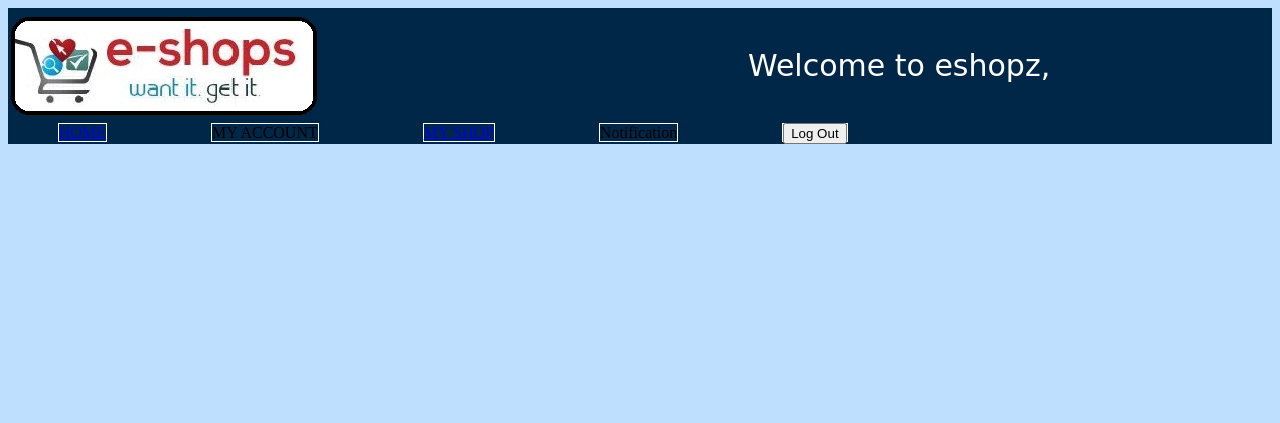
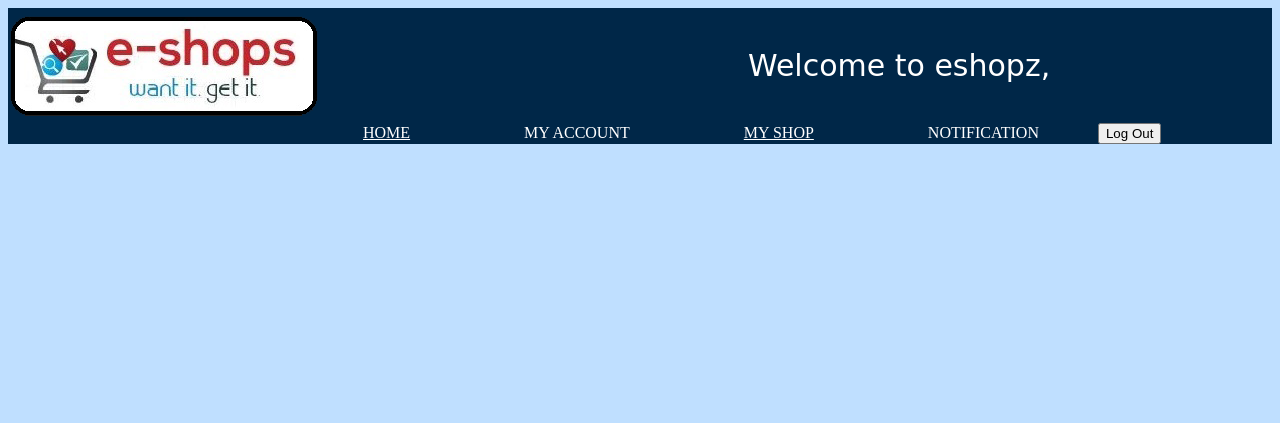
Before and after one commit to AasthaSuman/Team2W03, a PHP site: page /eshopz/my_shop.php in a window 1280 px wide. Shown: the top 423 px of the page. Run offline with PHP 8.4, Linux system fonts and the light colour scheme; the visitor is signed in with stand-in values (Sample User, id 1); data that the repository does not hold is empty.

Commit message:
modified

```diff
--- a/homepage.php
+++ b/homepage.php
@@ -17,9 +17,9 @@
 <div class="header"> <div> <?php echo 'Welcome to eshopz, ' . $row['first_name'] . ' ' . $row['last_name']; ?>  </div>
 </div> <div class='option'> <form action="<?php echo $_SERVER['PHP_SELF'];?>" method="POST">
 <span class='option'><a href="homepage.php">HOME</a></span>
-<span class='option'>MY ACCOUNT</span>
+<span class='option'><a>MY ACCOUNT</a></span>
 <span class='option'><a href="my_shop.php">MY SHOP</a></span>
-<span class='option'>Notification</span>
+<span class='option'><a>NOTIFICATION</a></span>
 <span class='option'><input type='submit' value='Log Out' name='log_out'></span>
 </form></div>
 </body>
--- a/my_shop.php
+++ b/my_shop.php
@@ -25,10 +25,10 @@
 echo 'Welcome to eshopz, ' . $row['first_name'] . ' ' . $row['last_name']; ?>
 </div></div> <div class='option'> <form action="<?php echo $_SERVER['PHP_SELF'];?>" method="POST">
 <span class='option'><a href="homepage.php">HOME</a></span>
-<span class='option'>MY ACCOUNT</span>
+<span class='option'><a>MY ACCOUNT</a></span>
 <span class='option'><a href="my_shop.php">MY SHOP</a></span>
-<span class='option'>Notification</span>
-<span class='option'><input type='submit' value='Log Out' name='log_out'></span>
+<span class='option'><a>NOTIFICATION</a></span>
+<span><input type='submit' value='Log Out' name='log_out'></span>
 </form></div>
 </body>
 </html>
--- a/stylesheet.css
+++ b/stylesheet.css
@@ -57,12 +57,16 @@
 	padding-right: 10px;
 	}
 	p.sp { 	line-height: 13px; 	}
-	div.option {margin:0px; background-color: rgb(0,39,72) ; }
+	div.option {margin:0px; background-color: rgb(0,39,72) ; padding: 0px; padding-left: 300px; }
 	span.option {
-	border: solid thin white;
-	margin: 0px 50px;
+	margin: 0px 50px; color: white;
+	padding: 5px;
 	}
 	div.header p { margin-left: 400px;
     margin-bottom: 0px;
     margin-top: 0px;
     }
+	a:link {color: white;}
+	a:visited {color: rgb(204,204,204); }
+	a:hover {font-weight: bold; font-size: 1.2em; color: white; }
+	a:active {color: white;}
```
Also changed, not shown: eshopz.php (+5 -2 lines).
